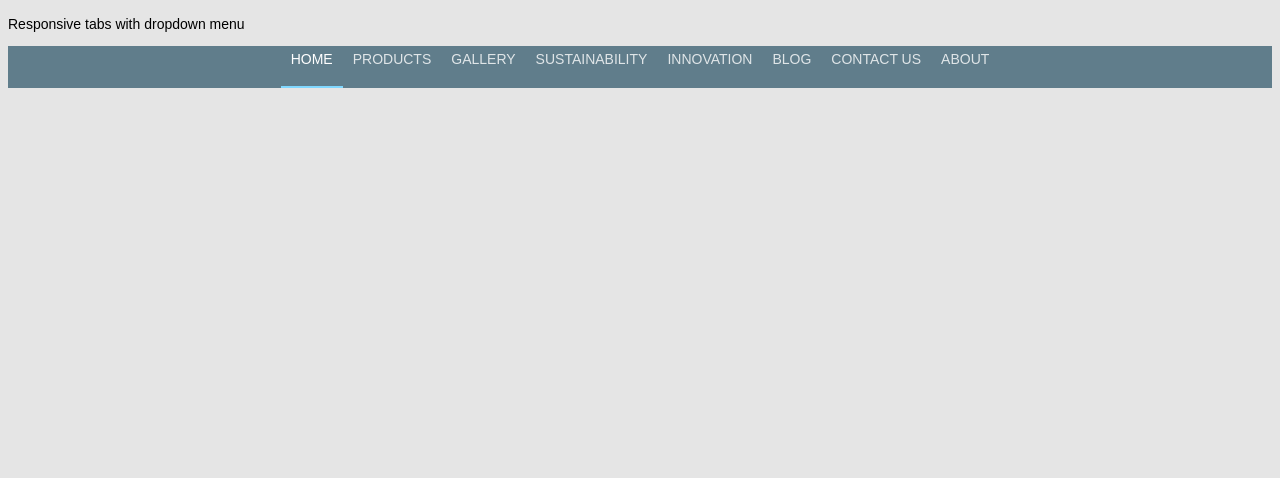
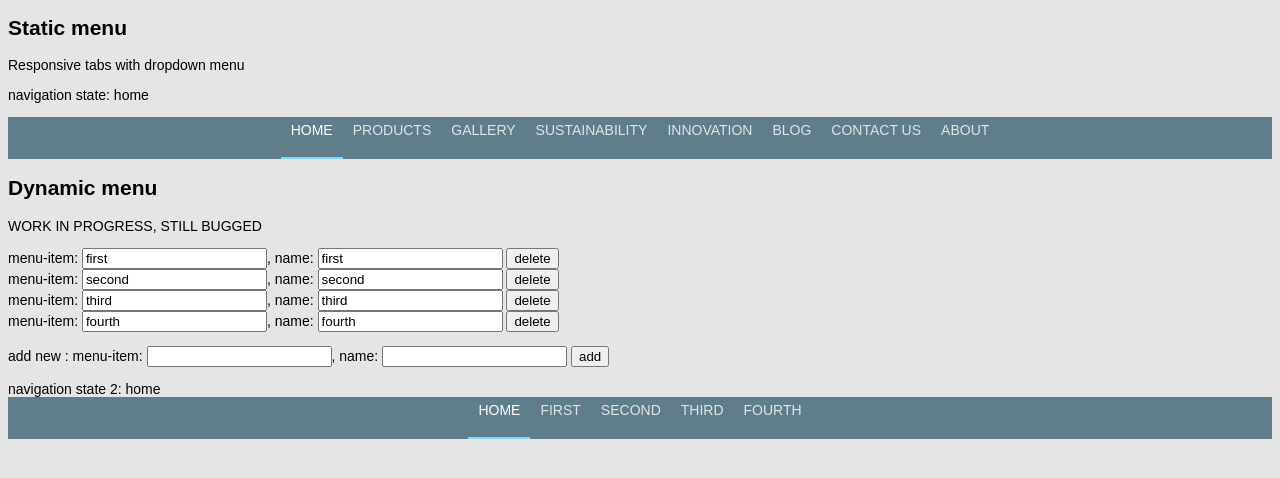
Before and after one commit to digitalfondue/df-tab-menu, a website: page example/example.html in a window 1280 px wide. Shown: the part 54-532 px from the top of the page. Drawn offline with nearby package versions, Linux system fonts and the light colour scheme.

Commit message:
update example for testing the dynamically generated menu issue

```diff
--- a/example/example.html
+++ b/example/example.html
@@ -21,8 +21,10 @@
 	</head>
 	<body>
 		<h1>df-tab-menu</h1>
-		<p>Responsive tabs with dropdown menu</p>
-		<div id="example" ng-app="digitalfondue.dftabmenu" ng-init="navigationState = 'home'">
+		<div id="example" ng-app="digitalfondue.dftabmenu" ng-init="navigationState = 'home';menu2 = {navigationState: 'home'}">
+			<h2>Static menu</h2>
+			<p>Responsive tabs with dropdown menu</p>
+			<p>navigation state: {{navigationState}}</p>
 			<data-df-tab-menu menu-control="{{navigationState}}" more-menu-template="<span>More +</span>">
 				<li menu-item="home"><a data-ng-href="#" data-ng-click="navigationState = 'home'"><span>Home</span></a></li>
 				<li menu-item="products"><a data-ng-href="#" data-ng-click="navigationState = 'products'"><span>Products</span></a></li>
@@ -33,6 +35,21 @@
 				<li menu-item="contactus"><a data-ng-href="#" data-ng-click="navigationState = 'contactus'"><span>Contact Us</span></a></li>
 				<li menu-item="about"><a data-ng-href="#" data-ng-click="navigationState = 'about'"><span>About</span></a></li>
 			</data-df-tab-menu>
+
+			<h2>Dynamic menu</h2>
+			<p>WORK IN PROGRESS, STILL BUGGED</p>
+			<div data-ng-init="allTags = [{'item' : 'first', 'name' : 'first'}, {'item' : 'second', 'name' : 'second'}, {'item' : 'third', 'name' : 'third'}, {'item' : 'fourth', 'name' : 'fourth'}]">
+				<ul style="margin:0;padding:0">
+					<li data-ng-repeat="tag in allTags">menu-item: <input data-ng-model="tag.item">, name: <input data-ng-model="tag.name"> <button data-ng-click="allTags.splice($index, 1)">delete</button>
+				</ul>
+
+				<p>add new : menu-item: <input ng-model="tagToAdd.item">, name: <input ng-model="tagToAdd.name"> <button data-ng-click="allTags.push(tagToAdd);tagToAdd = null;">add</button></p>
+			</div>
+			navigation state 2: {{menu2.navigationState}}
+			<data-df-tab-menu menu-control="{{menu2.navigationState}}" more-menu-template="<span>More +</span>">
+				<li menu-item="home"><a data-ng-href="#" data-ng-click="menu2.navigationState = 'home'"><span>Home</span></a></li>
+				<li data-ng-repeat="tag in allTags" menu-item="{{tag.item}}"><a data-ng-href="#" data-ng-click="menu2.navigationState = tag.item"><span>{{tag.name}}</span></a></li>
+			</data-df-tab-menu>
 		</div>
 	</body>
 </html>
```
